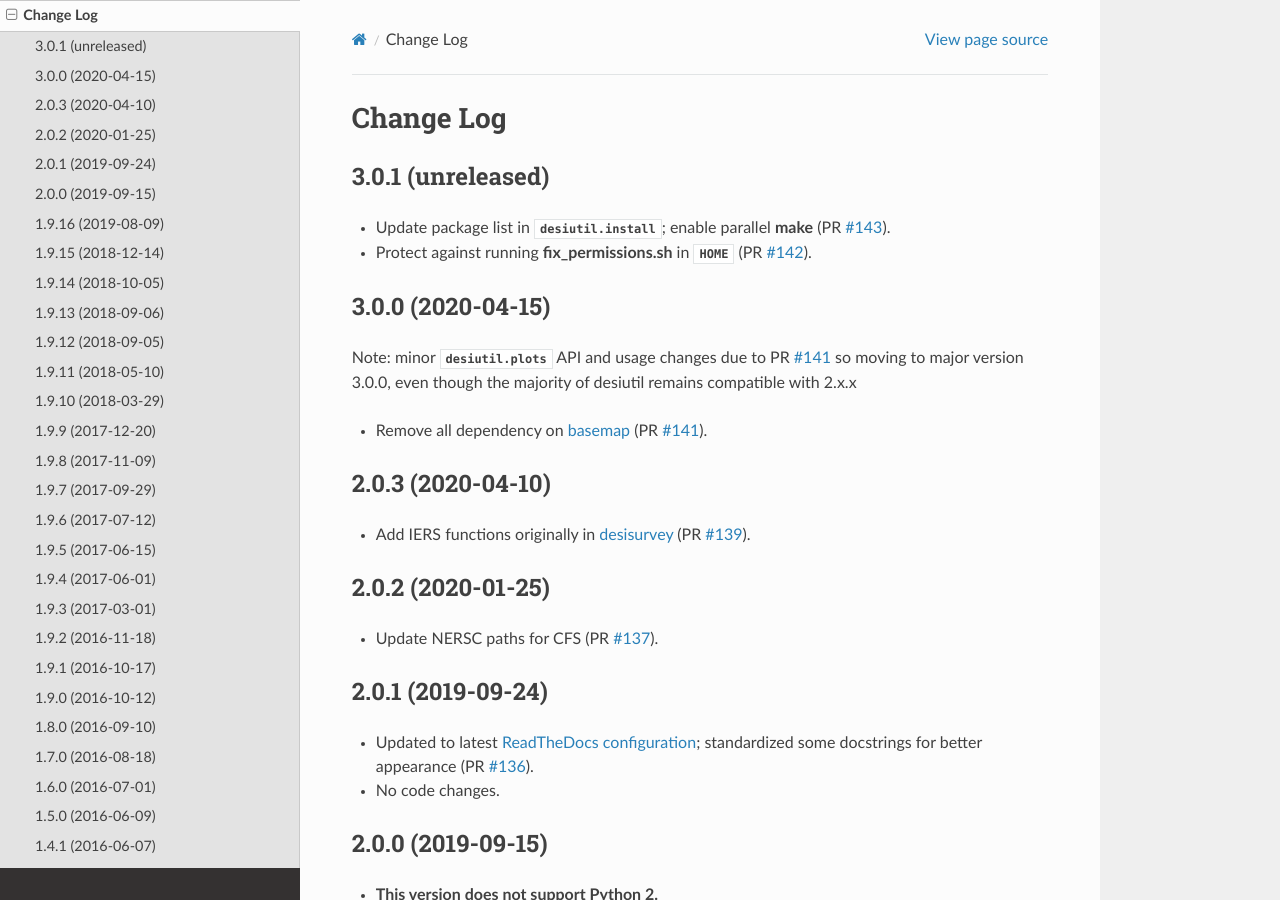
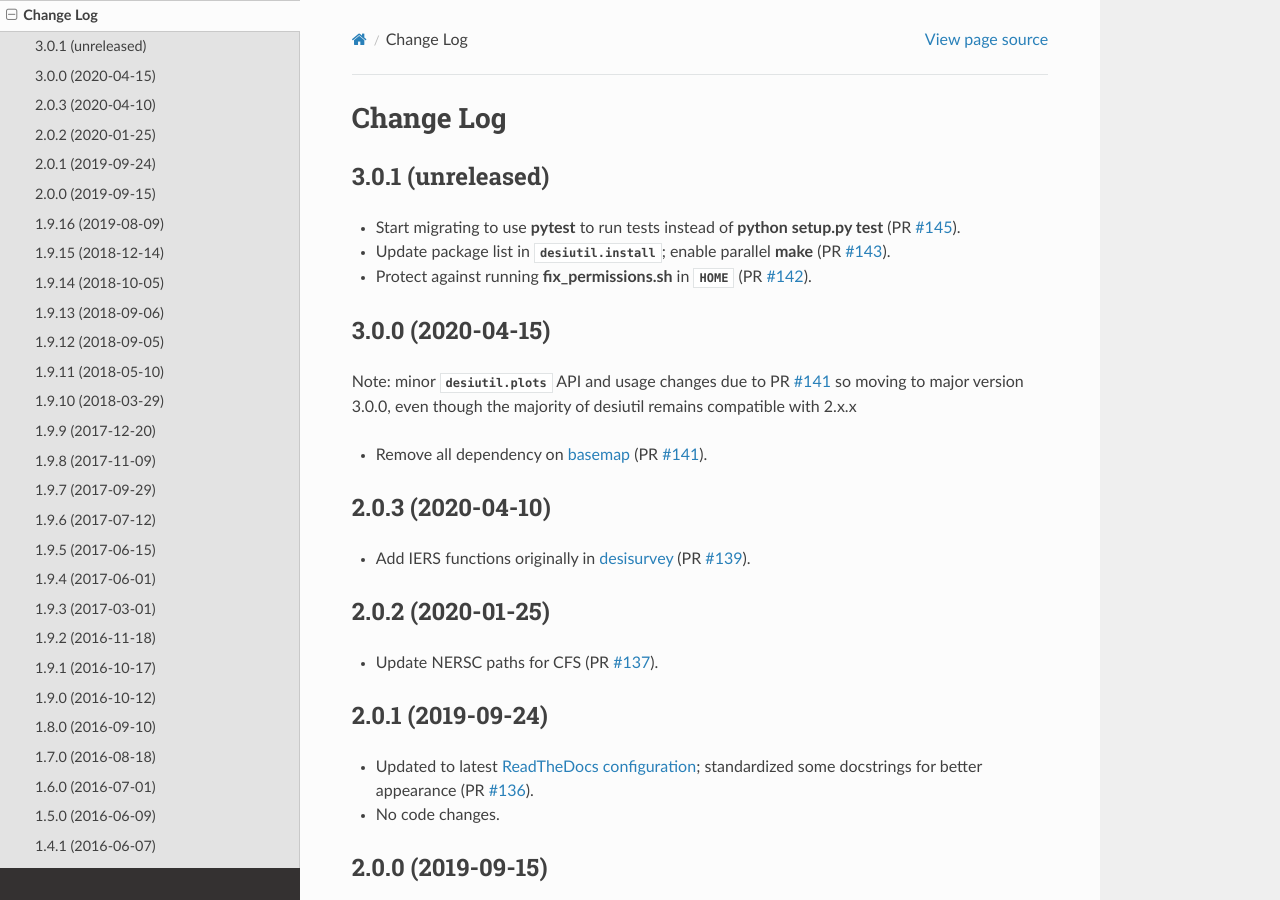
Before and after one commit to desihub/desiutil, a Sphinx documentation site: the page built from doc/changes.rst, in a window 1280 px wide and 900 px high. Built offline with Sphinx 7.4.7 and the Read the Docs theme 2.0.0, drawn with Linux system fonts in a browser that asks for light colours.

Commit message:
update change log

```diff
--- a/doc/changes.rst
+++ b/doc/changes.rst
@@ -5,11 +5,14 @@ Change Log
 3.0.1 (unreleased)
 ------------------
 
+* Start migrating to use :command:`pytest` to run tests instead of
+  :command:`python setup.py test` (PR `#145`_).
 * Update package list in :mod:`desiutil.install`;
   enable parallel :command:`make` (PR `#143`_).
 * Protect against running :command:`fix_permissions.sh` in :envvar:`HOME`
   (PR `#142`_).
 
+.. _`#145`: https://github.com/desihub/desiutil/pull/145
 .. _`#143`: https://github.com/desihub/desiutil/pull/143
 .. _`#142`: https://github.com/desihub/desiutil/pull/142
 
```
